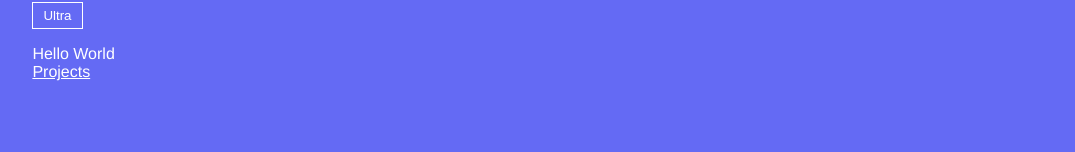
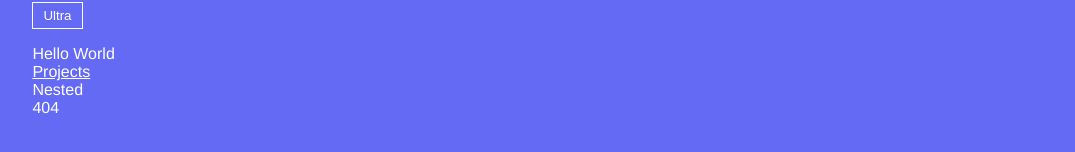
Before and after one commit to gscottqueen/gscottqueen-site, a Vue app: page /projects in a window 1280 px wide. Shown: the part 1475-1627 px from the top of the page, without its empty margins (102-1177 px from the left). Built offline with nearby package versions, Linux system fonts and the light colour scheme.

Commit message:
starting a nested route for projects, new build

```diff
--- a/index.html
+++ b/index.html
@@ -3,7 +3,7 @@
   <head>
     <meta charset="utf-8">
     <meta name="viewport" content="width=device-width,initial-scale=1.0">
-    <title>gscottqueen</title>
+    <title>G. Scott Queen</title>
   </head>
   <body class="ultra">
     <div id="app"></div>
--- a/src/components/02-molecules/FooterNavigation.vue
+++ b/src/components/02-molecules/FooterNavigation.vue
@@ -2,8 +2,9 @@
   <nav>
     <ul>
       <li><router-link :to="'/'">Hello World</router-link></li>
-      <li><router-link :to="'projects'">Projects</router-link></li>
-      <!-- <li><router-link :to="'not-found'">404</router-link></li> -->
+      <li><router-link :to="'/projects'">Projects</router-link></li>
+      <li><router-link :to="'/projects/nested'">Nested</router-link></li>
+      <li><router-link :to="'not-found'">404</router-link></li>
     </ul>
   </nav>
 </template>
--- /dev/null
+++ b/src/components/Nested.vue
@@ -0,0 +1,31 @@
+<template>
+  <div class="nested">
+    <div class="top">
+      <page-title></page-title>
+    </div>
+    <div class="bottom">
+      <h2>{{ msg }}</h2>
+      <router-link :to="'/'" >Head back home?</router-link>
+    </div>
+  </div>
+</template>
+
+<script>
+import PageTitle from '@/components/01-atoms/PageTitle';
+
+export default {
+  name: 'Nested',
+  components: {
+    PageTitle,
+  },
+  data() {
+    return {
+      msg: 'NKOYTB',
+    };
+  },
+};
+</script>
+
+<style lang="scss">
+
+</style>
--- a/src/router/index.js
+++ b/src/router/index.js
@@ -3,37 +3,72 @@ import Router from 'vue-router';
 import HelloWorld from '@/components/HelloWorld';
 import Projects from '@/components/Projects';
 import NotFound from '@/components/NotFound';
+import Nested from '@/components/Nested';
 
 Vue.use(Router);
 
 export default new Router({
   mode: 'history',
+  base: '/',
   routes: [
     {
       path: '/',
+      component: HelloWorld,
       name: 'hello-world',
-      component: HelloWorld,
       meta: { title: 'Hello World' },
     },
     {
       path: '/projects',
-      name: 'projects',
       component: Projects,
-      meta: { title: 'Projects' },
+      meta: {
+        title: 'Projects',
+        metaTags: [
+          {
+            name: 'projects',
+            content: 'Projects, inprogress and completed.',
+          },
+          {
+            property: 'og:description',
+            content: 'Projects, inprogress and completed.',
+          },
+        ],
+      },
+      children: [
+        {
+          path: '/projects/nested',
+          component: Nested,
+          meta: {
+            title: 'Nested',
+            metaTags: [
+              {
+                name: 'nested',
+                content: 'NKOTB',
+              },
+              {
+                property: 'og:description',
+                content: 'NKOTB',
+              },
+            ],
+          },
+        },
+      ],
     },
     {
       path: '/*/',
-      name: 'not-found',
       component: NotFound,
-      meta: { title: 'Error' },
+      meta: {
+        title: 'Error',
+        metaTags: [
+          {
+            name: 'not-found',
+            content: 'You have reached this page by error.',
+          },
+          {
+            property: 'og:description',
+            content: 'You have reached this page by error.',
+          },
+        ],
+      },
     },
   ],
-  methods: {
-    setTitle: function setTitle() {
-      this.routes.beforeEach((to, from, next) => {
-        document.title = to.meta.title;
-        next();
-      });
-    },
-  },
 });
```
Also changed, not shown: 9 other files (tests, documents, lock files or other folders).
